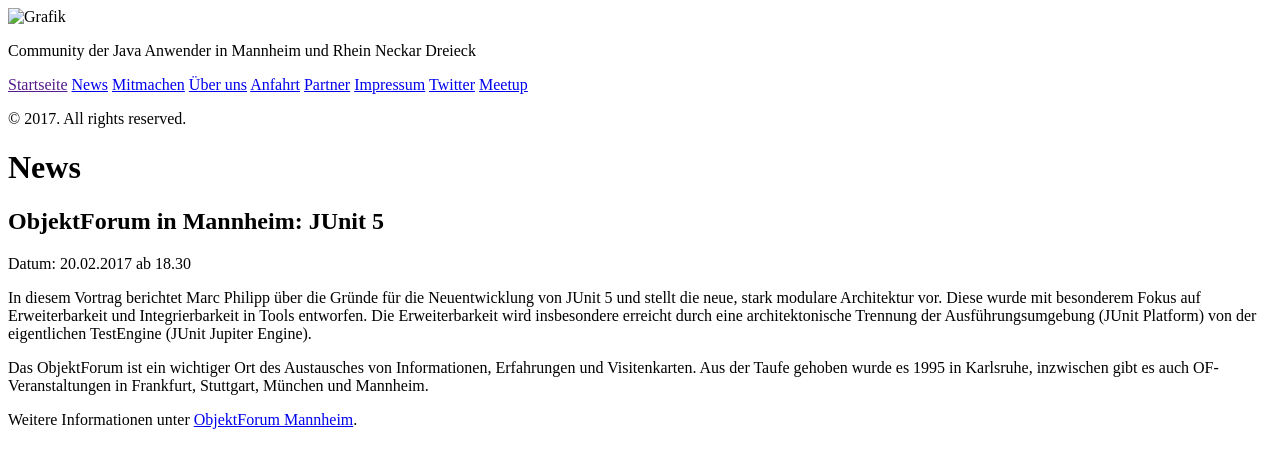
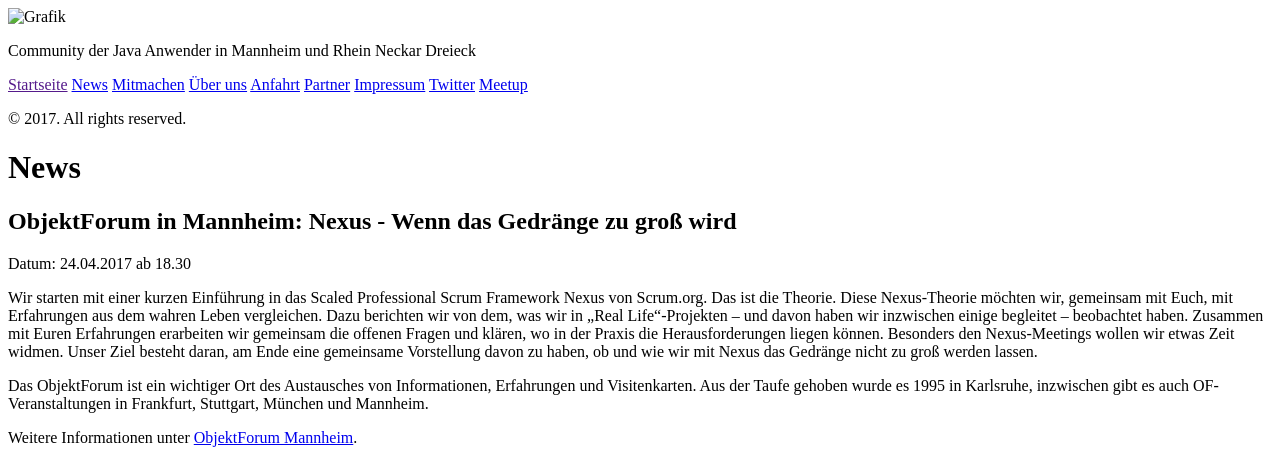
Before and after one commit to majug/majug.github.io, a Jekyll site: the page built from news.md, in a window 1280 px wide. Shown: the top 452 px of the page. Built offline with Jekyll 4.4.1, drawn with Linux system fonts in a browser that asks for light colours; some of the changed text lies outside the part shown.

Commit message:
Updated News: Removed Javaland, added ObjektForum

```diff
--- a/news.md
+++ b/news.md
@@ -3,25 +3,15 @@
 title: News
 index: 1
 ---
-## ObjektForum in Mannheim: JUnit 5
+## ObjektForum in Mannheim: Nexus - Wenn das Gedränge zu groß wird
 
-Datum: 20.02.2017 ab 18.30
+Datum: 24.04.2017 ab 18.30
 
-In diesem Vortrag berichtet Marc Philipp über die Gründe für die Neuentwicklung von JUnit 5 und stellt die neue, stark modulare Architektur vor. Diese wurde mit besonderem Fokus auf Erweiterbarkeit und Integrierbarkeit in Tools entworfen. Die Erweiterbarkeit wird insbesondere erreicht durch eine architektonische Trennung der Ausführungsumgebung (JUnit Platform) von der eigentlichen TestEngine (JUnit Jupiter Engine).
+Wir starten mit einer kurzen Einführung in das Scaled Professional Scrum Framework Nexus von Scrum.org. Das ist die Theorie. Diese Nexus-Theorie möchten wir, gemeinsam mit Euch, mit Erfahrungen aus dem wahren Leben vergleichen. Dazu berichten wir von dem, was wir in „Real Life“-Projekten – und davon haben wir inzwischen einige begleitet – beobachtet haben. Zusammen mit Euren Erfahrungen erarbeiten wir gemeinsam die offenen Fragen und klären, wo in der Praxis die Herausforderungen liegen können. Besonders den Nexus-Meetings wollen wir etwas Zeit widmen. Unser Ziel besteht daran, am Ende eine gemeinsame Vorstellung davon zu haben, ob und wie wir mit Nexus das Gedränge nicht zu groß werden lassen.
 
 Das ObjektForum ist ein wichtiger Ort des Austausches von Informationen, Erfahrungen und Visitenkarten. Aus der Taufe gehoben wurde es 1995 in Karlsruhe, inzwischen gibt es auch OF-Veranstaltungen in Frankfurt, Stuttgart, München und Mannheim.
 
-Weitere Informationen unter [ObjektForum Mannheim](https://www.andrena.de/event/objektforum-mannheim).
-
-## JavaLand 2017
-
-<a href="http://www.javaland.eu"><img src="http://www.javaland.eu/fileadmin/images/2017/2016_08_15-JavaLand_2017-Banner-728x90.jpg"/></a>
-
-Vom 28. bis 30. März 2017 wird erneut das Phantasialand in Brühl besiedelt. Mit über 100 Vorträgen und vielen Community-Aktivitäten bleibt für Java-Enthusiasten kein Wunsch unerfüllt! Nun heißt es: zugreifen! Bis zum 30. Januar 2017 sind die Tickets zum günstigen „Early Bird“-Preis erhältlich. iJUG-Mitglieder erhalten zudem rund 20 Prozent Rabatt.
-
-Außerdem werden viele Java User Groups vor Ort vertreten sein und sich und ihr Angebot vorstellen. Die <a href="/">Majug</a> ist natürlich auch dabei!
-
-Alle Informationen zur JavaLand finden sich unter: [www.javaland.eu](http://www.javaland.eu)
+Weitere Informationen unter [ObjektForum Mannheim](https://www.andrena.de/event/objektforum-mannheim-263).
 
 ## JAX 2017
 
```
